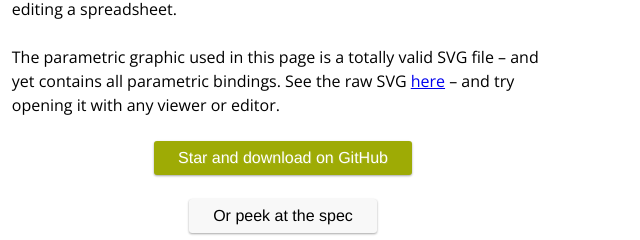
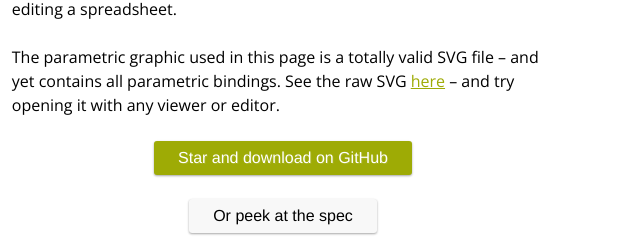
Before and after one commit to parametric-svg/parametric-svg.github.io, a website built with webpack: page index.html in a window 1280 px wide. Shown: the part 593-833 px from the top of the page, 357-997 px from the left. Built offline with nearby package versions, Linux system fonts and the light colour scheme; what parametric-svg would draw is missing.

Commit message:
Update styles

```diff
--- a/styles.css
+++ b/styles.css
@@ -16,6 +16,9 @@ svg.logo {
   background-color: #9eab05;
   color: white;
   }
+a {
+  color: #9eab05;
+  }
 .demo,
 .demo:focus {
   border-color: #9eab05;
```
